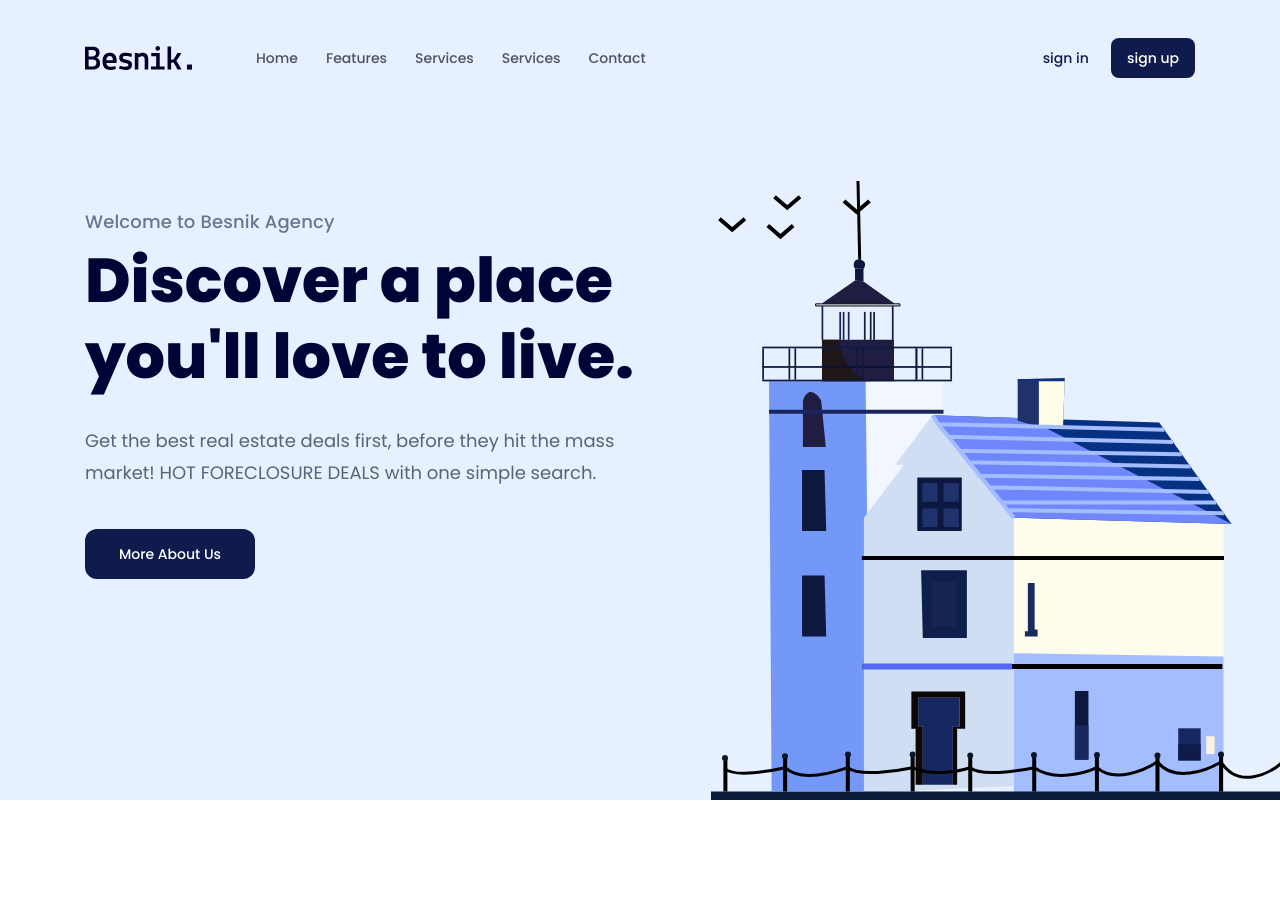
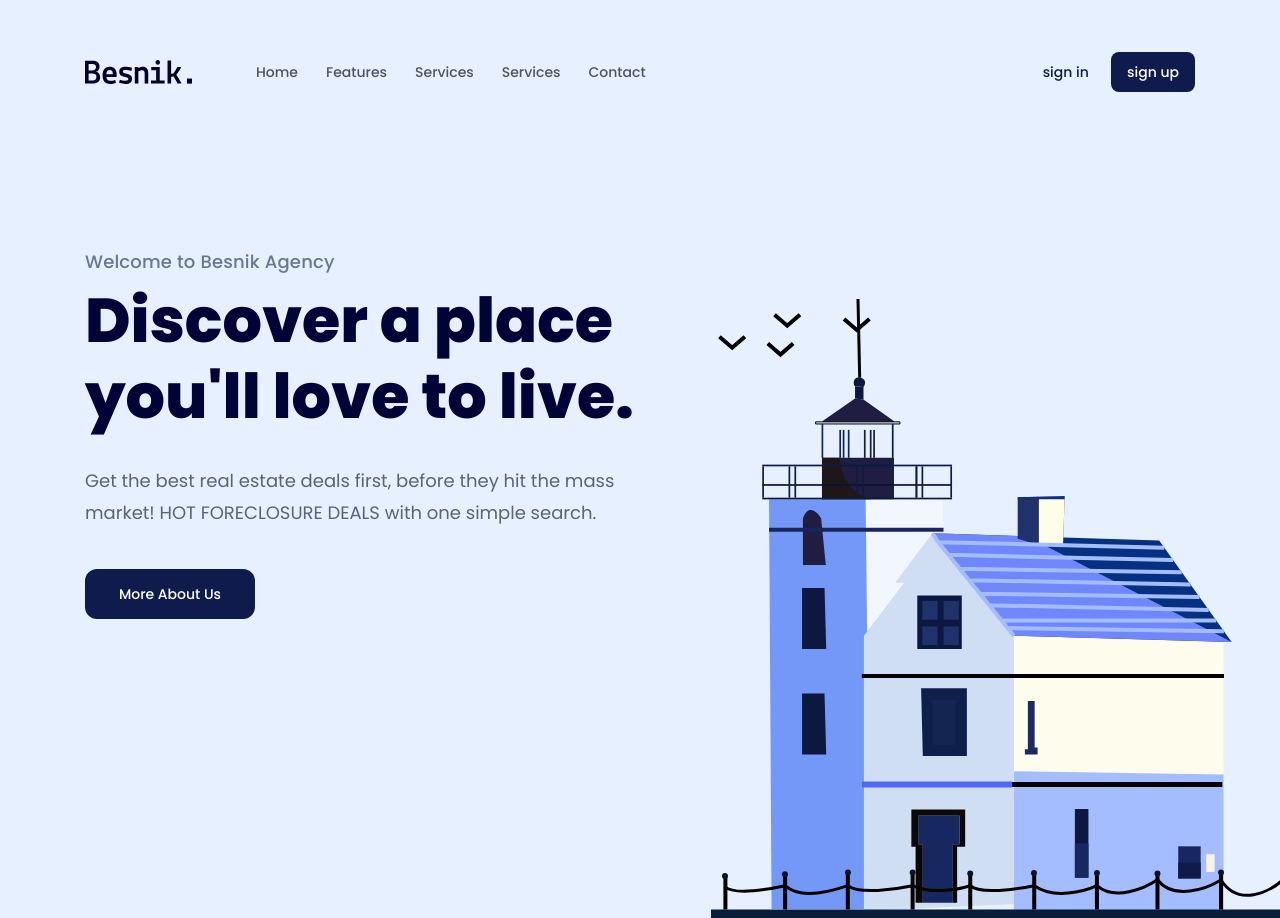
Before and after one commit to megabyez/f8-htmlcss-01, a plain HTML site: page index.html in a window 1280 px wide. Shown: the top 918 px of the page. Drawn offline with Linux system fonts and the light colour scheme.

Commit message:
cải thiện phần header

```diff
--- a/assets/css/styles.css
+++ b/assets/css/styles.css
@@ -43,6 +43,14 @@ a {
 }
 
 /* ==================Header =====================*/
+
+.fixed-wrap {
+    background: #e6f0ff;
+    padding-top: 26px;
+    position: sticky;
+    top: -26px;
+    z-index: 1;
+}
 .header {
     position: relative;
     background: #e6f0ff;
@@ -52,7 +60,8 @@ a {
 .navbar {
     display: flex;
     align-items: center;
-    padding-top: 38px;
+    /* padding-top: 38px; */
+    padding: 26px 0;
 }
 
 .navbar ul {
@@ -88,7 +97,7 @@ a {
 }
 
 .hero {
-    margin-top: 130px;
+    padding-top: 130px;
 }
 
 .hero .info {
--- a/index.html
+++ b/index.html
@@ -16,8 +16,7 @@
     </head>
     <body>
         <main>
-            <!-- header -->
-            <header class="header">
+            <div class="fixed-wrap">
                 <div class="content">
                     <nav class="navbar">
                         <!-- Logo -->
@@ -36,6 +35,12 @@
                             <a href="#!" class="btn action-btn">sign up</a>
                         </div>
                     </nav>
+                </div>
+            </div>
+            <!-- header -->
+            <header class="header">
+                <div class="content">
+                    <!-- navbar -->
 
                     <div class="hero">
                         <div class="info">
```
